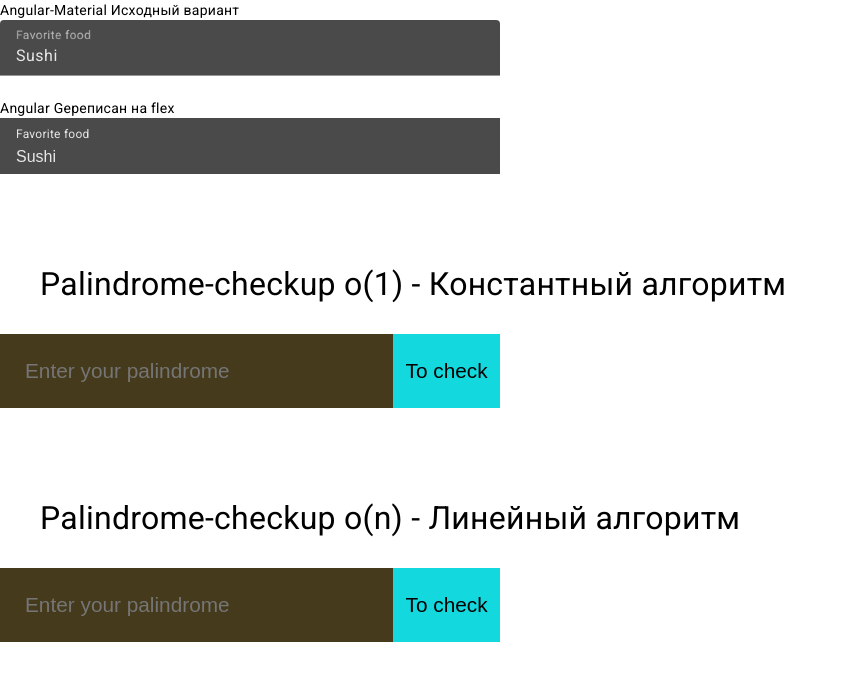
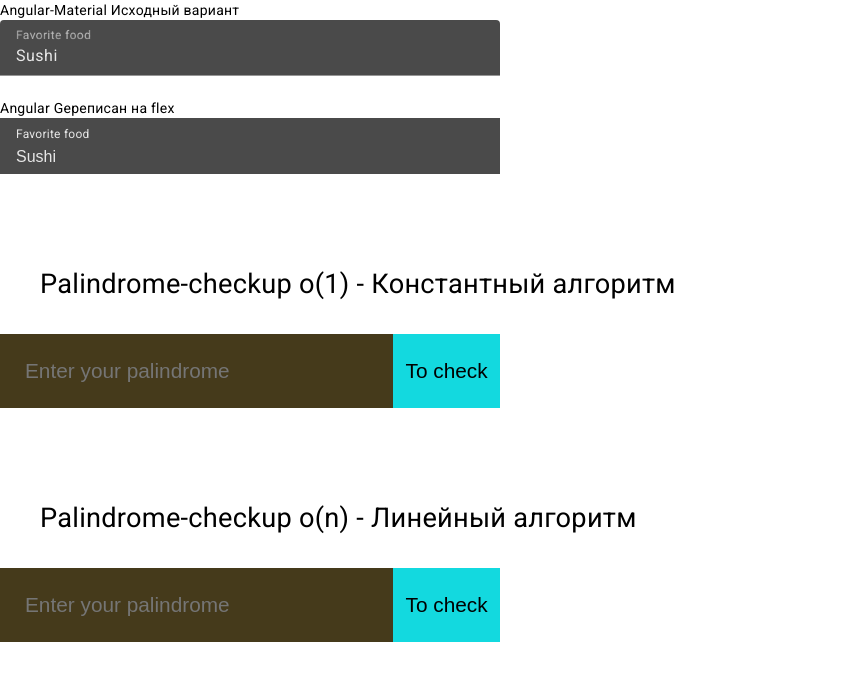
Before and after one commit to MagretBro/markup-adapt, an Angular app: page / in a window 1280 px wide. Shown: the top 680 px of the page, without its empty margins (0-847 px from the left). Built offline with nearby package versions, Linux system fonts and the light colour scheme.

Commit message:
добавлен таймер для оценки времени выполнения

```diff
--- a/src/app/app.component.scss
+++ b/src/app/app.component.scss
@@ -6,7 +6,7 @@
 .name-task {
   display: flex;
   padding: 40px;
-  font-size: 2rem;
+  font-size: 1.7rem;
 }
 
 // markup
```
Also changed, not shown: src/app/app.component.ts (+6 -5 lines).
